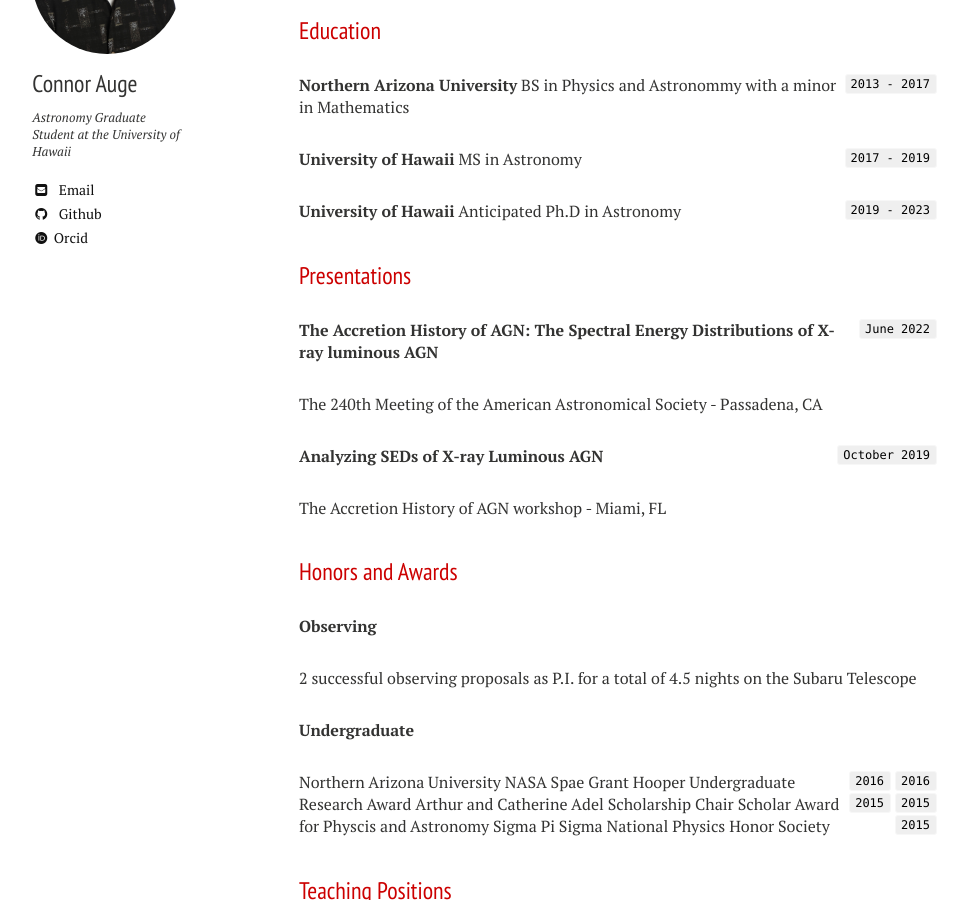
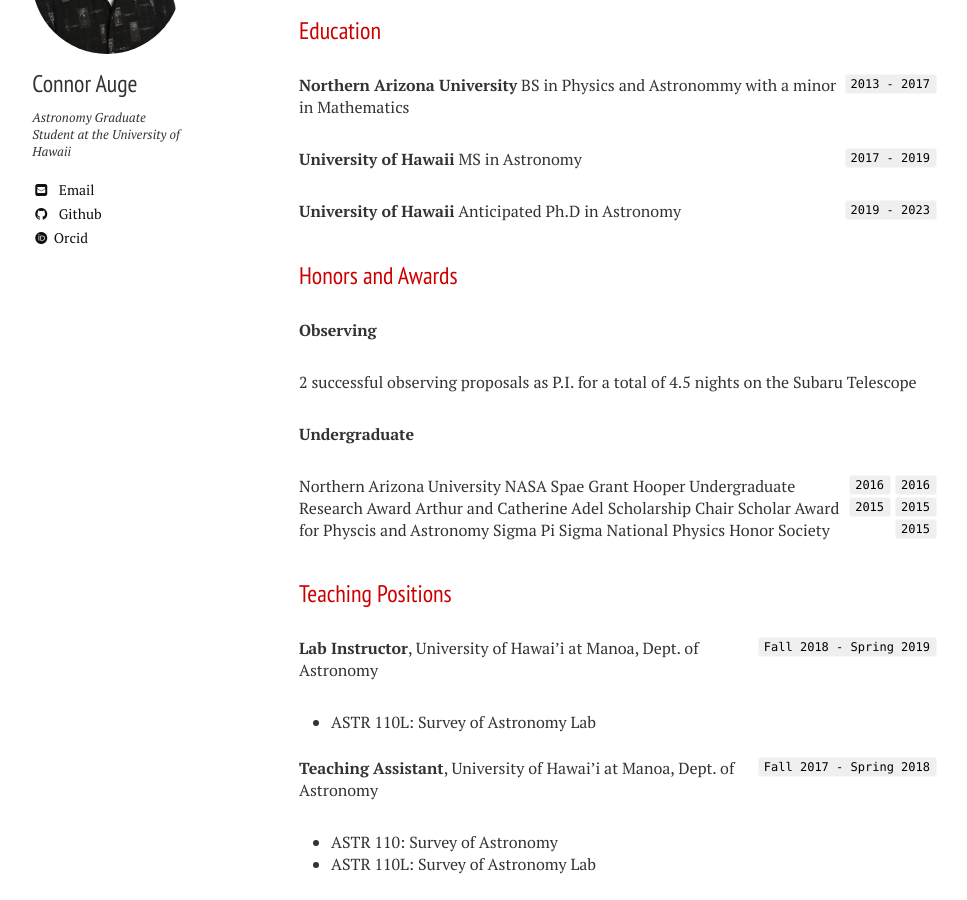
Before and after one commit to cwauge/cwauge.github.io, a Jekyll site: the page built from cv.md, in a window 1280 px wide and 900 px high, scrolled down 327 px. Shown: the whole window, without its empty margins (21-988 px from the left). Built offline with Jekyll 4.4.1, drawn with Linux system fonts in a browser that asks for light colours; nearby versions of some CDN libraries; some web fonts are replaced; our own code applies the rules of GitHub Pages for plain Markdown files.

Commit message:
Update cv.md

```diff
--- a/cv.md
+++ b/cv.md
@@ -20,17 +20,6 @@ __University of Hawaii__
 Anticipated Ph.D in Astronomy
 
 
-
-## Presentations
-`June 2022`
-**The Accretion History of AGN: The Spectral Energy Distributions of X-ray luminous AGN**
-
-The 240th Meeting of the American Astronomical Society - Passadena, CA
-
-`October 2019`
-**Analyzing SEDs of X-ray Luminous AGN**
-
-The Accretion History of AGN workshop - Miami, FL
 
 ## Honors and Awards
 __Observing__
```
